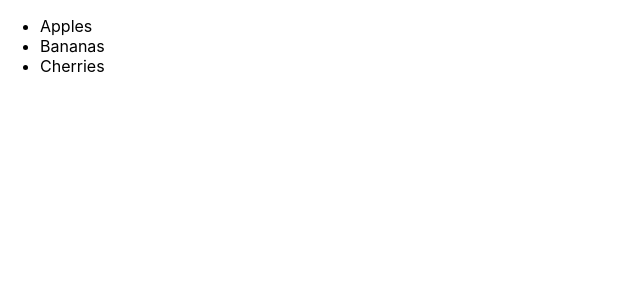
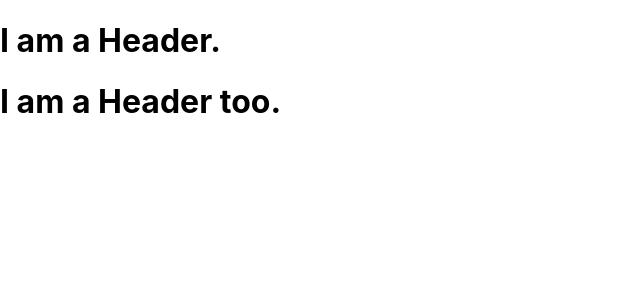
Before and after one commit to SenaOzcn/my-react-app, a React (Create React App) app: page / in a window 1280 px wide. Shown: the top 300 px of the page, without its empty margins (0-640 px from the left). Built offline with nearby package versions, Linux system fonts and the light colour scheme.

Commit message:
jsx_long2

```diff
--- a/src/index.js
+++ b/src/index.js
@@ -5,11 +5,10 @@ import App from './App';
 import reportWebVitals from './reportWebVitals';
 
 const myElement = (
-    <ul>
-        <li>Apples</li>
-        <li>Bananas</li>
-        <li>Cherries</li>
-    </ul>
+    <div>
+        <h1>I am a Header.</h1>
+        <h1>I am a Header too.</h1>
+    </div>
 );
 
 const root = ReactDOM.createRoot(document.getElementById('root'));
```
